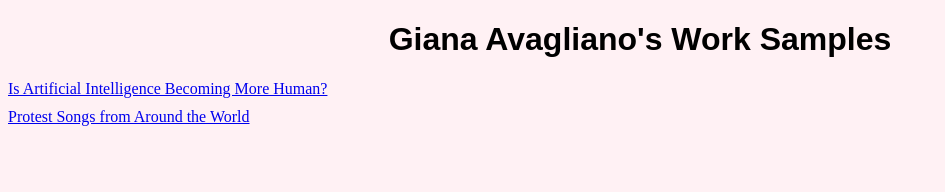
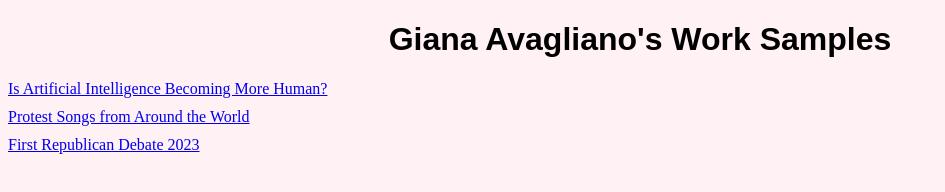
Before and after one commit to gavagliano/gavagliano.github.io, a plain HTML site: page index.html in a window 1280 px wide. Shown: the whole page, without its empty margins (0-945 px from the left). Drawn offline with Linux system fonts and the light colour scheme.

Commit message:
Update index.html

```diff
--- a/index.html
+++ b/index.html
@@ -10,6 +10,7 @@
       <a href="https://gavagliano.github.io/emotions_ai">Is Artificial Intelligence Becoming More Human?</a>
 
       <a href="https://gavagliano.github.io/Project-2/">Protest Songs from Around the World</a>
+      <a href="https://gavagliano.github.io/first-Republican-debate/">First Republican Debate 2023</a>
 
   </body>
 </html>
```
